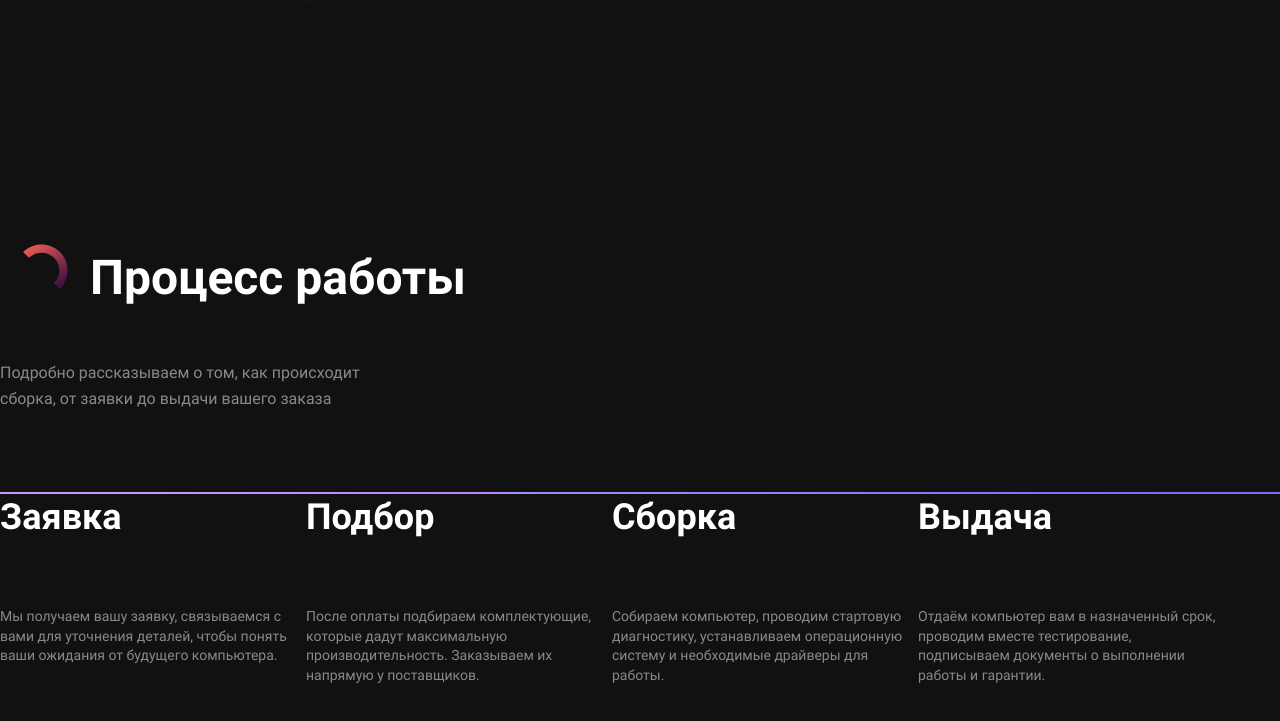
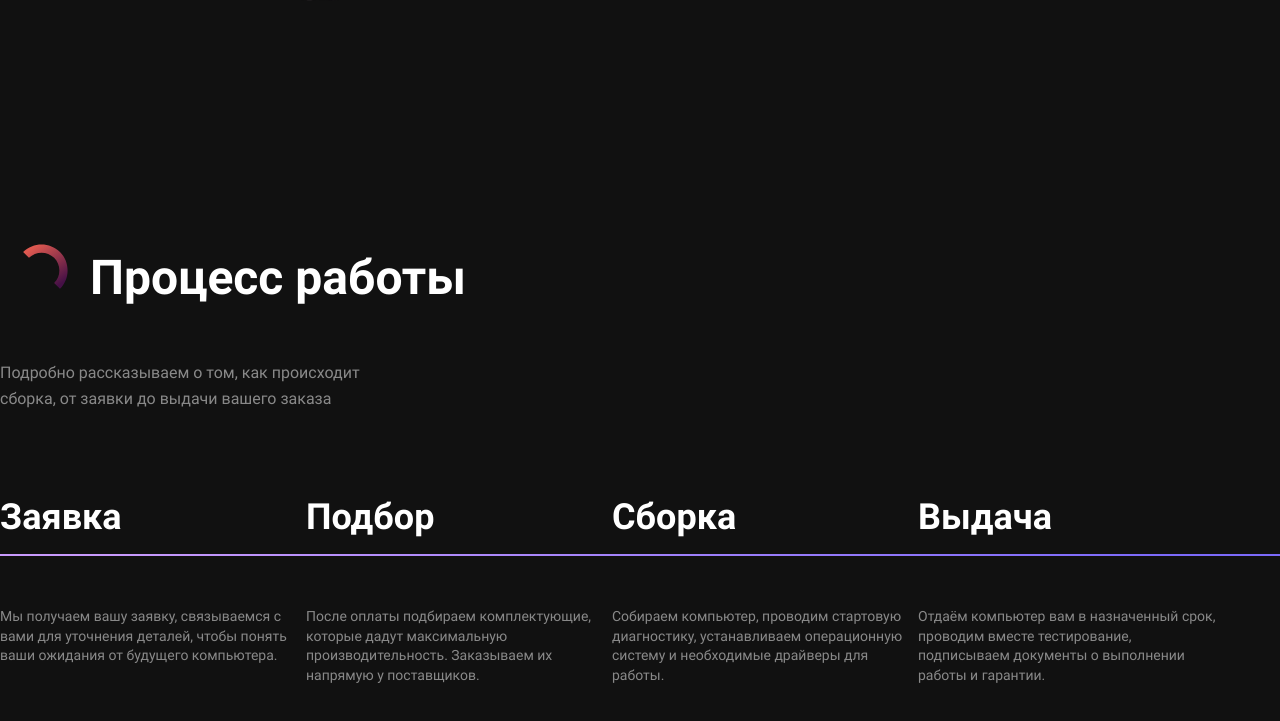
Before and after one commit to Makas73/PK, a plain HTML site: page index.html in a window 1280 px wide. Shown: the part 1429-2150 px from the top of the page. Drawn offline with Linux system fonts and the light colour scheme; a script that the page names is missing.

Commit message:
Add files via upload

```diff
--- a/css/style.css
+++ b/css/style.css
@@ -249,8 +249,7 @@ h1, h2, h3, h4, h5, h6 {
     width: 130rem;
     height: .2rem;
     position: absolute;
-    top: 31
-    rem;
+    top: 31rem;
     left: 50%;
     transform: translate(-50%, 0);
     background: linear-gradient(94.26deg, #C89AFC 9.51%, #7C6AFA 90.23%);
```
